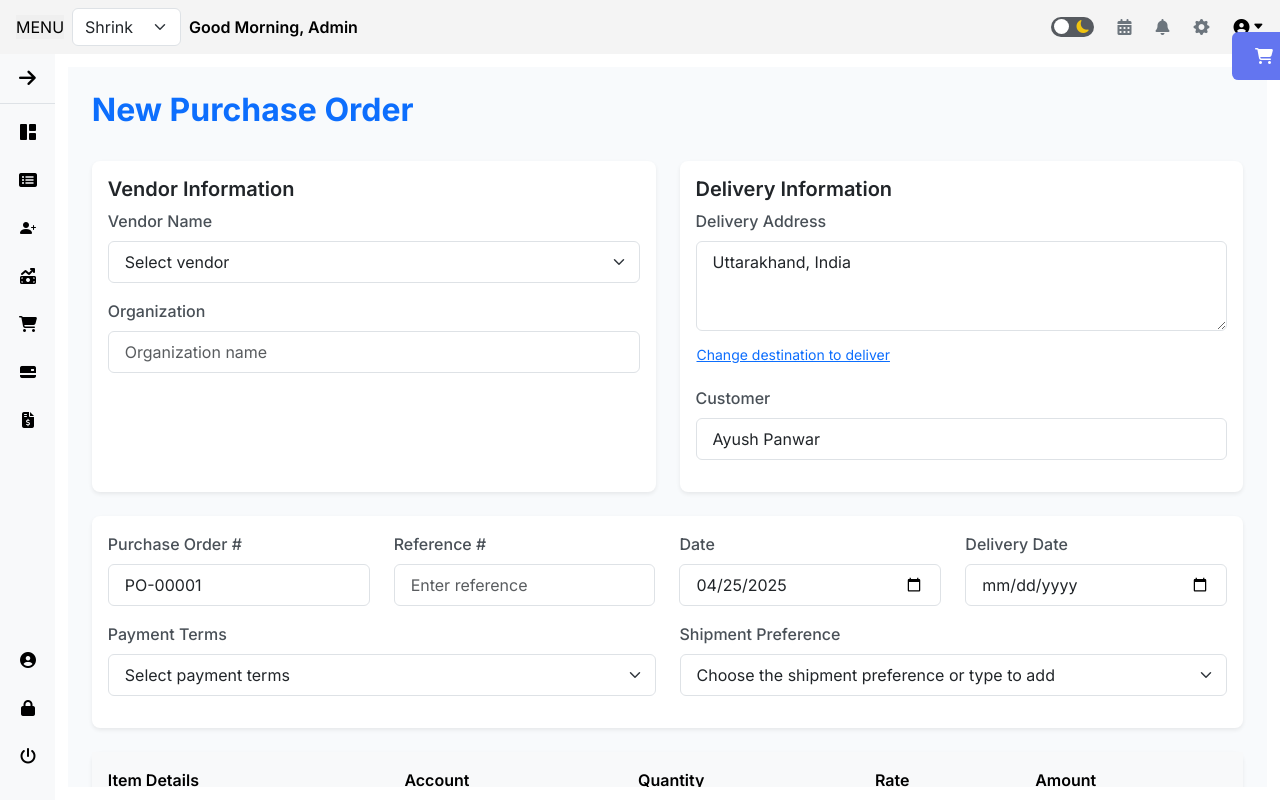
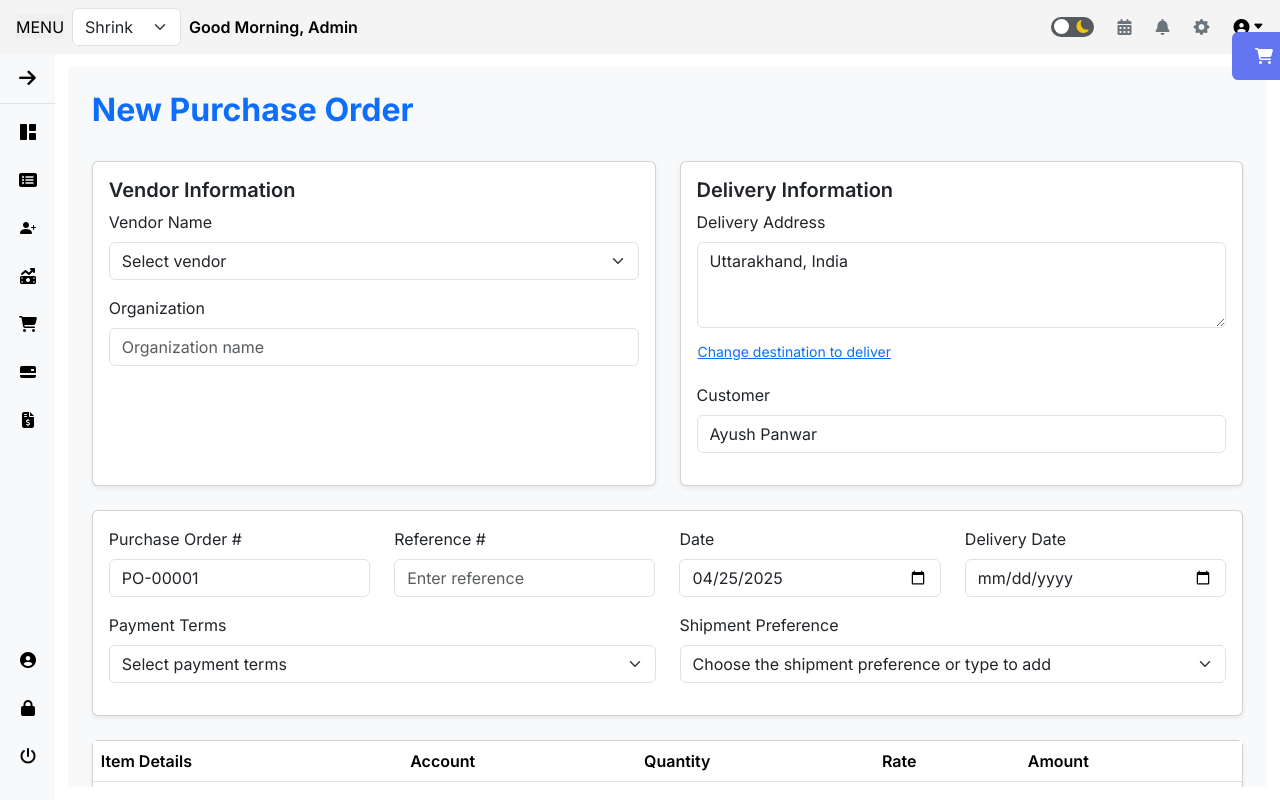
Before and after one commit to Gaurav-Nathh/Vendor-Portal, an Angular app: page /customer/purchase-order/create in a window 1280 px wide. Built offline with nearby package versions, Linux system fonts and the light colour scheme; sample sign-in values are in the browser's storage.

Commit message:
purchase-order-form width change

```diff
--- a/src/app/components/purchase-form/purchase-form.component.html
+++ b/src/app/components/purchase-form/purchase-form.component.html
@@ -1,4 +1,4 @@
-<div class="container-fluid purchase-order-form p-4 w-100">
+<div class="p-4 w-100" style="background-color: #f8f9fa;">
   <div class="row mb-4">
     <div class="col-12">
       <h2 class="fw-bold text-primary">New Purchase Order</h2>
```
